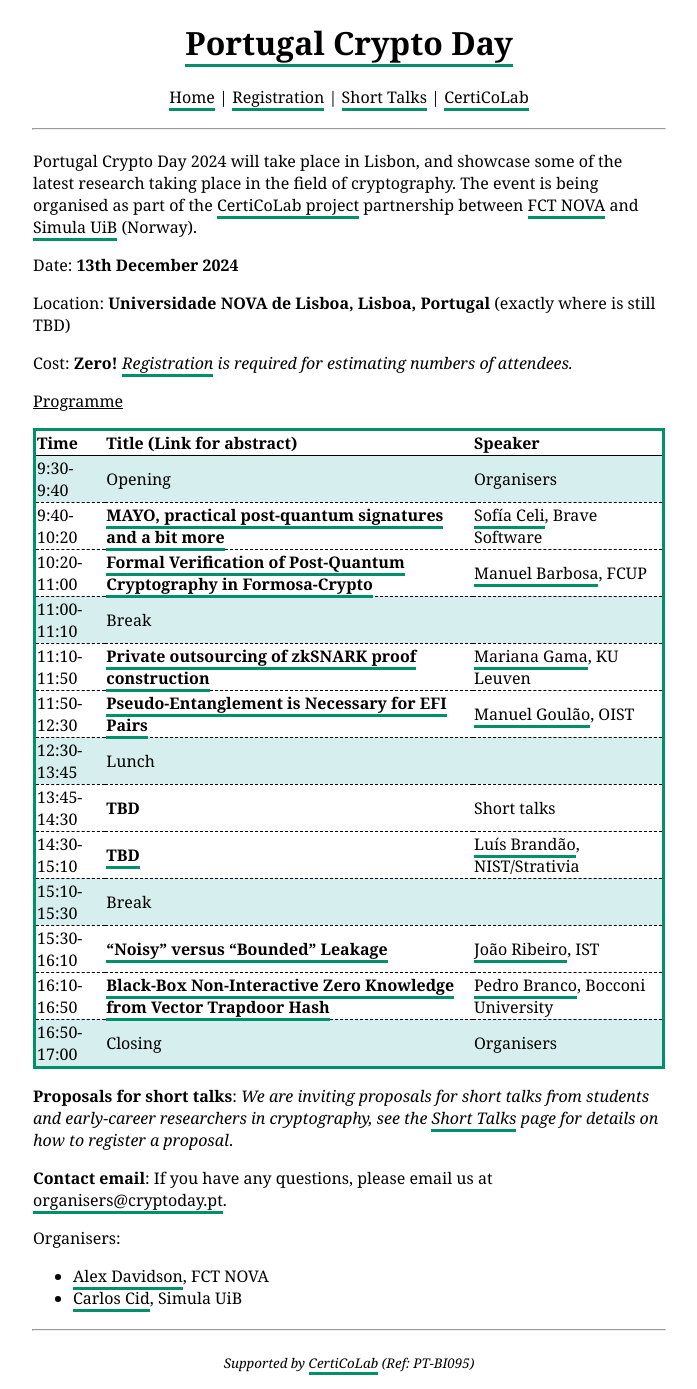
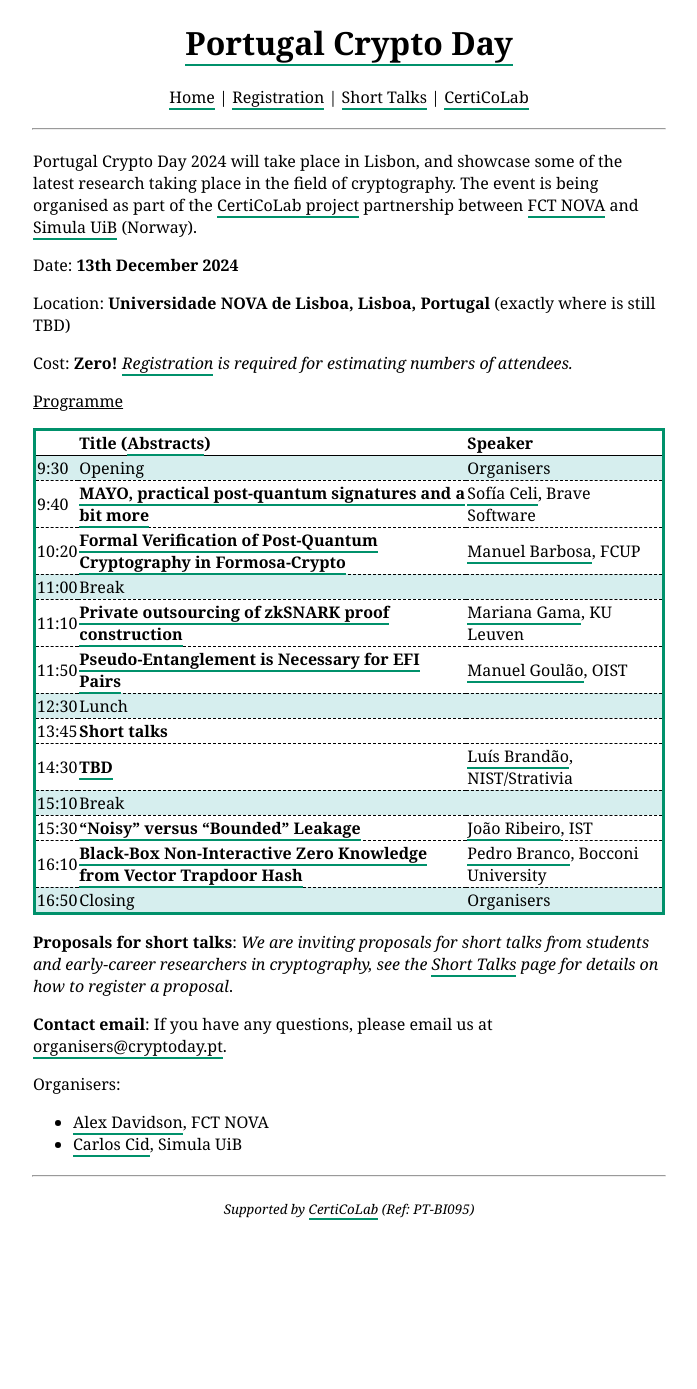
Before and after one commit to cryptoday-pt/cryptoday-pt.github.io, a Jekyll site: the page built from index.html, in a window 1280 px wide. Shown: the whole page, without its empty margins (291-988 px from the left). Built offline with Jekyll 4.4.1, drawn with Linux system fonts in a browser that asks for light colours; the list of posts is cut into pages by our own code; after the commit the page ends 1235 px from its top, so only the background shows below that.

Commit message:
Add programme structure

```diff
--- a/assets/css/syntax.css
+++ b/assets/css/syntax.css
@@ -75,7 +75,7 @@ h3 {
   --hovercolor:rgb(0, 145, 107);
 }
 a {
-  border-bottom: 3px solid var(--maincolor);
+  border-bottom: 2px solid var(--maincolor);
   color: inherit;
   text-decoration: none;
 }
--- a/index.html
+++ b/index.html
@@ -17,72 +17,72 @@ Portugal Crypto Day 2024 will take place in Lisbon, and showcase some of the lat
     <u>Programme</u>
     <table>
         <tr>
-            <th>Time</th>
-            <th>Title (Link for abstract)</th>
+            <th></th>
+            <th>Title (<a href="https://cryptoday.pt/abstracts">Abstracts</a>)</th>
             <th>Speaker</th>
         </tr>
         <tr id="nontalk">
-            <td>9:30-9:40</td>
+            <td>9:30</td>
             <td>Opening</td>
             <td>Organisers</td>
         </tr>
         <tr>
-            <td>9:40-10:20</td>
+            <td>9:40</td>
             <td><b><a href="https://cryptoday.pt/abstracts#celi">MAYO, practical post-quantum signatures and a bit more</b></td>
             <td><a href="https://sofiaceli.com/">Sofía Celi</a>, Brave Software</td>
         </tr>
         <tr>
-            <td>10:20-11:00</td>
+            <td>10:20</td>
             <td><b><a href="https://cryptoday.pt/abstracts#barbosa">Formal Verification of Post-Quantum Cryptography in Formosa-Crypto</b></td>
             <td><a href="https://www.dcc.fc.up.pt/~mbb/">Manuel Barbosa</a>, FCUP</td>
         </tr>
         <tr id="nontalk">
-            <td>11:00-11:10</td>
+            <td>11:00</td>
             <td>Break</td>
             <td></td>
         </tr>
         <tr>
-            <td>11:10-11:50</td>
+            <td>11:10</td>
             <td><b><a href="https://cryptoday.pt/abstracts#gama">Private outsourcing of zkSNARK proof construction</b></td>
             <td><a href="https://mmargama.github.io/">Mariana Gama</a>, KU Leuven</td>
         </tr>
         <tr>
-            <td>11:50-12:30</td>
+            <td>11:50</td>
             <td><b><a href="https://cryptoday.pt/abstracts#goulao">Pseudo-Entanglement is Necessary for EFI Pairs</b></td>
             <td><a href="https://groups.oist.jp/netq/members-0#goulao">Manuel Goulão</a>, OIST</td>
         </tr>
         <tr id="nontalk">
-            <td>12:30-13:45</td>
+            <td>12:30</td>
             <td>Lunch</td>
             <td></td>
         </tr>
         <tr>
-            <td>13:45-14:30</td>
-            <td><b>TBD</b></td>
-            <td>Short talks</td>
+            <td>13:45</td>
+            <td><b>Short talks</b></td>
+            <td></td>
         </tr>
         <tr>
-            <td>14:30-15:10</td>
+            <td>14:30</td>
             <td><b><a href="https://cryptoday.pt/abstracts#brandao">TBD</b></td>
             <td><a href="https://www.nist.gov/people/luis-t-n-brandao">Luís Brandão</a>, NIST/Strativia</td>
         </tr>
         <tr id="nontalk">
-            <td>15:10-15:30</td>
+            <td>15:10</td>
             <td>Break</td>
             <td></td>
         </tr>
         <tr>
-            <td>15:30-16:10</td>
+            <td>15:30</td>
             <td><b><a href="https://cryptoday.pt/abstracts#ribeiro">“Noisy” versus “Bounded” Leakage</b></td>
             <td><a href="https://sites.google.com/site/joaorib94/">João Ribeiro</a>, IST</td>
         </tr>
         <tr>
-            <td>16:10-16:50</td>
+            <td>16:10</td>
             <td><b><a href="https://cryptoday.pt/abstracts#branco">Black-Box Non-Interactive Zero Knowledge from Vector Trapdoor Hash</b></td>
             <td><a href="https://sites.google.com/view/pmbranco">Pedro Branco</a>, Bocconi University</td>
         </tr>
         <tr id="nontalk">
-            <td>16:50-17:00</td>
+            <td>16:50</td>
             <td>Closing</td>
             <td>Organisers</td>
         </tr>
```
Also changed, not shown: 1 other file.
